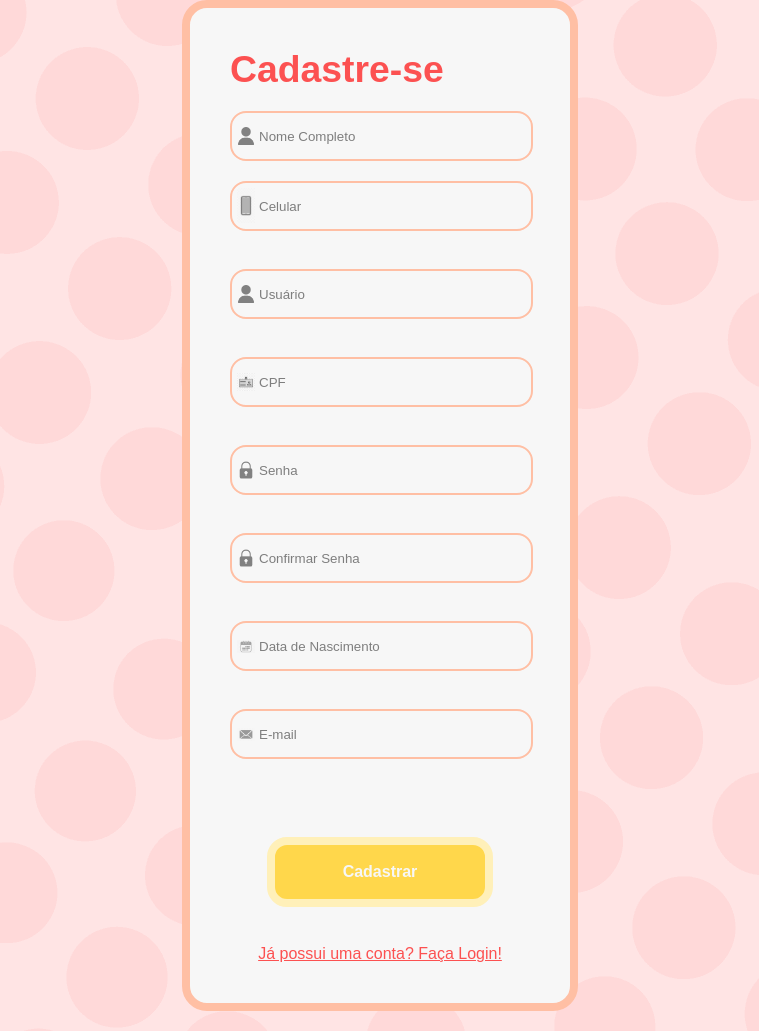
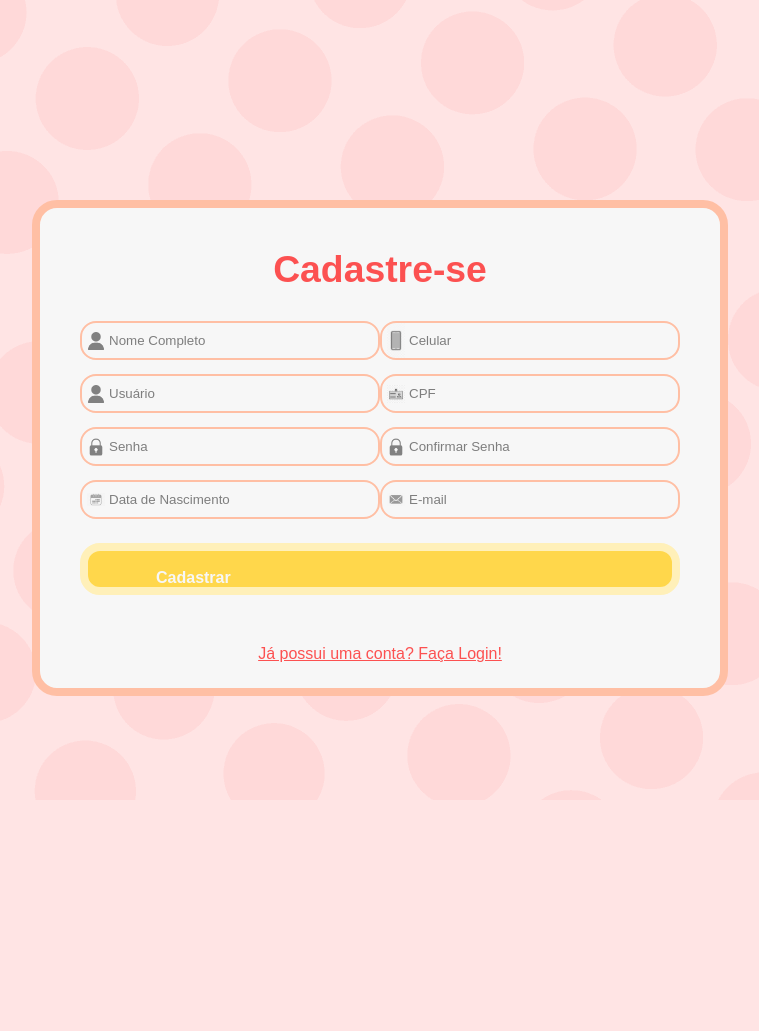
Before and after one commit to brendajuliane/MemoryGame, a PHP site: page /cadastro.html in a window 1280 px wide. Shown: the whole page, without its empty margins (260-1019 px from the left). After the commit the page ends 696 px from the top, so only its background shows below. Run offline with PHP 8.4, Linux system fonts and the light colour scheme.

Commit message:
Página de Cadastro

```diff
--- a/cadastro.html
+++ b/cadastro.html
@@ -8,23 +8,29 @@
     <title>Cadastro</title>
 </head>
 <body>
-    <div>
-        <div class="form">
-            <p class="label">Cadastre-se</p>
-        <form action="index.html" method="get">
+    <div class="form">
+        <p class="label">Cadastre-se</p>
+            <!-- <form action="index.html" method="get"> -->
+            <div class="inputs">
             <input type="text" class="form textBox name" placeholder="Nome Completo" required><br>
             <input type="text" class="form textBox cellphone" placeholder="Celular" required><br><br>
+            </div>
+            <div class="inputs">
             <input type="text" class="form textBox user" placeholder="Usuário" required><br><br>
             <input type="text" class="form textBox cpf" placeholder="CPF" required><br><br>
+            </div>
+            <div class="inputs">
             <input type="password" class="form textBox password" placeholder="Senha" pattern="(?=.*\d)(?=.*[a-z])(?=.*[A-Z]).{8,}"
             title="Senha deve ter no mínimo um número, uma letra minúscula, uma letra maiúscula e 8 caracteres" required><br><br>
             <input type="password" class="form textBox password" placeholder="Confirmar Senha" required><br><br>
+            </div>
+            <div class="inputs">
             <input type="text" class="form textBox date" placeholder="Data de Nascimento" title="DD/MM/YY" required><br><br>
             <input type="email" class="form textBox email" placeholder="E-mail" required><br><br>
+            </div>
             <button class="form button">Cadastrar</button><br><br>
             <p><a href="login.html">Já possui uma conta? Faça Login!</a>  </p>
-        </form>
+        <!-- </form>    -->
     </div>
-</div>
 </body>
 </html>
--- a/css/cadastro.css
+++ b/css/cadastro.css
@@ -14,26 +14,32 @@ body {
     display: flex;
     align-items: center;
     justify-content: center;
+    padding-top: 200px;
 }
 
 .form {
     background-color: #F7F7F7;
-    width: 300px;
-    height: auto;
+    width: 600px;
+    height: 400px;
     border: #FFBFA4 solid 8px;
     border-radius: 25px;
     overflow: hidden;
-    margin-bottom: 20px;
+    margin-bottom: 14px;
     padding: 40px;
     text-align: center;
+    display: flex;
+    flex-direction: column;
 }
+.inputs{
+    display: flex;
+}
+
 .form.textBox::placeholder{
     color: #7e7e7e;
 }
 
 .textBox {
-    width: 262px;
-    height: 26px;
+    height: auto;
     border-width: 2px;
     color: gray;
     padding: 10px;
@@ -124,6 +130,7 @@ body {
 }
 .button {
     width: auto;
+    height: auto;
     background-color: #FFD74B;
     border-color: #FFF0B9;
     border-radius: 20px;
@@ -131,7 +138,7 @@ body {
     font-size: 12pt;
     font-weight: 800;
     padding: 18px 68px 18px 68px;
-    margin-top: 40px;
+    margin-top: 10px;
     cursor: pointer;
     transition: .3s;
 }
@@ -139,6 +146,6 @@ body {
 .label {
     font-size: 28pt;
     font-weight: 800;
-    padding-bottom: 20px;
-    text-align: left;
+    padding-bottom: 30px;
+    text-align: center;
 }
```
